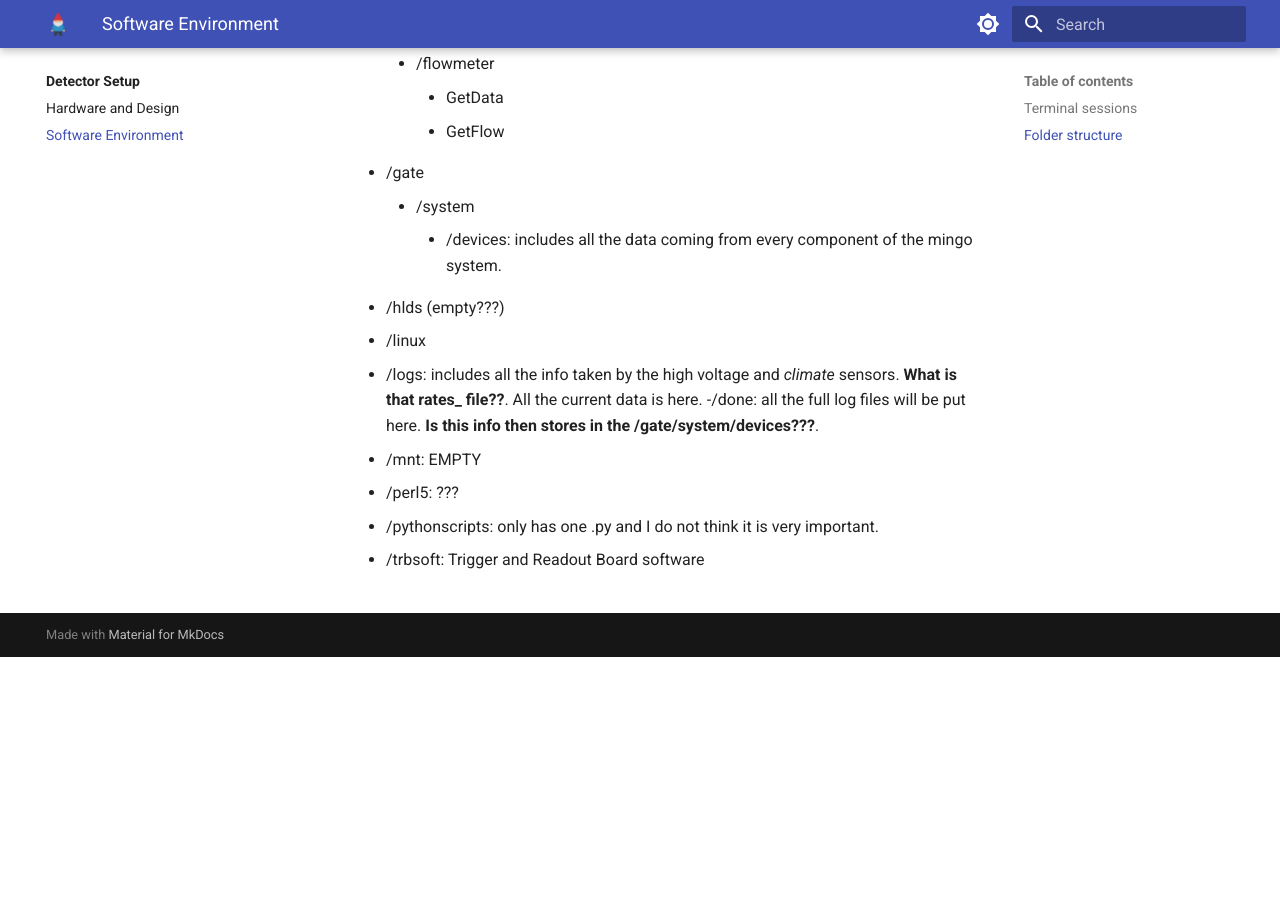
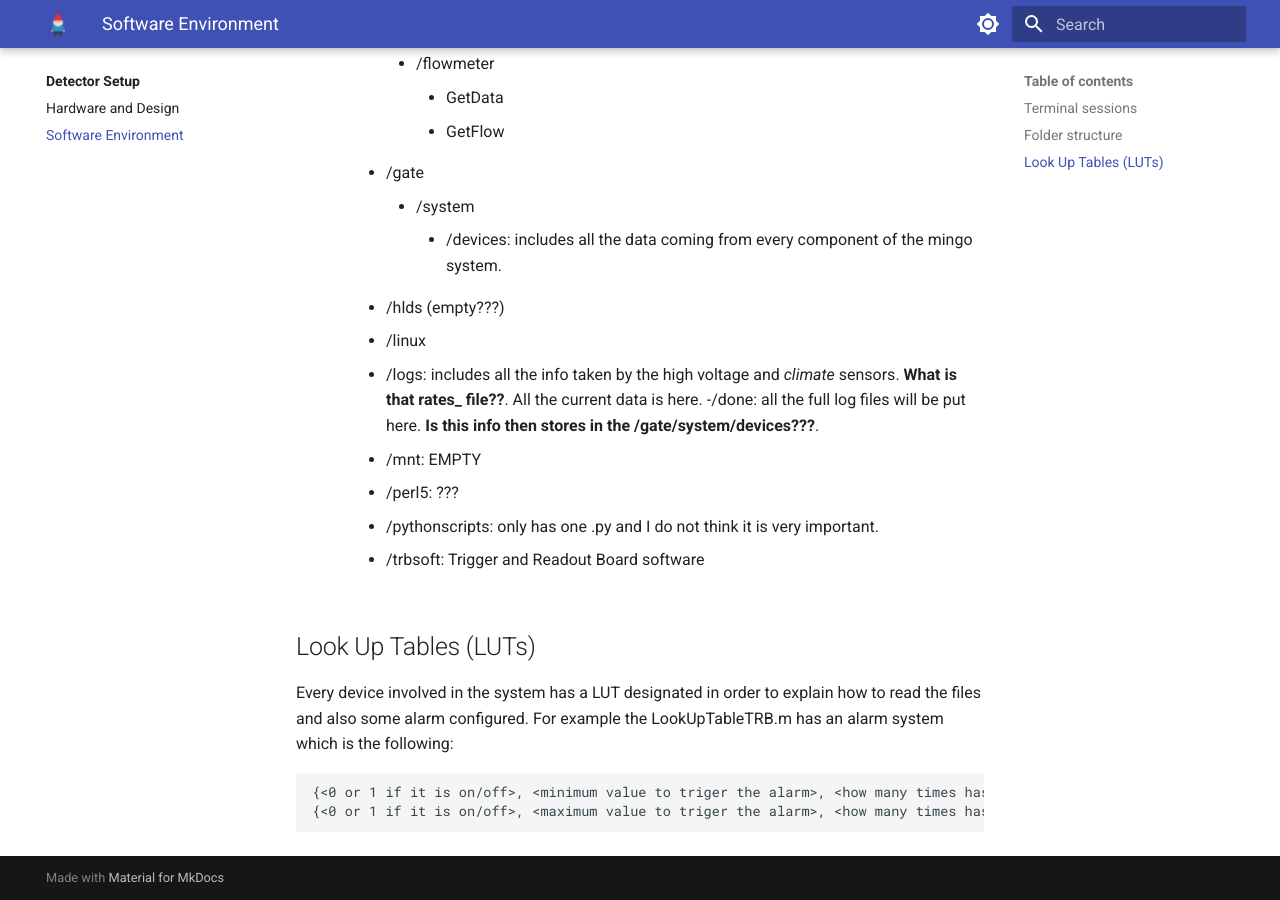
Before and after one commit to cayesoneira/miniTRASGO-documentation, an MkDocs documentation site: the page built from docs/setup/environment.md, in a window 1280 px wide and 900 px high, scrolled down 1876 px. Built offline with MkDocs 1.6.1 and Material for MkDocs 9.7.7, drawn with Linux system fonts in a browser that asks for light colours; before the commit the page ends 2533 px from its top, so only the background shows below that.

Commit message:
Update environment.md

```diff
--- a/docs/setup/environment.md
+++ b/docs/setup/environment.md
@@ -59,3 +59,9 @@
         - /perl5: ???
         - /pythonscripts: only has one .py and I do not think it is very important.
         - /trbsoft: Trigger and Readout Board software
+
+## Look Up Tables (LUTs)
+Every device involved in the system has a LUT designated in order to explain how to read the files and also some alarm configured. For example the LookUpTableTRB.m has an alarm system which is the following:
+
+    {<0 or 1 if it is on/off>, <minimum value to triger the alarm>, <how many times has to occur to trigger the alarm>}
+    {<0 or 1 if it is on/off>, <maximum value to triger the alarm>, <how many times has to occur to trigger the alarm>}
```
